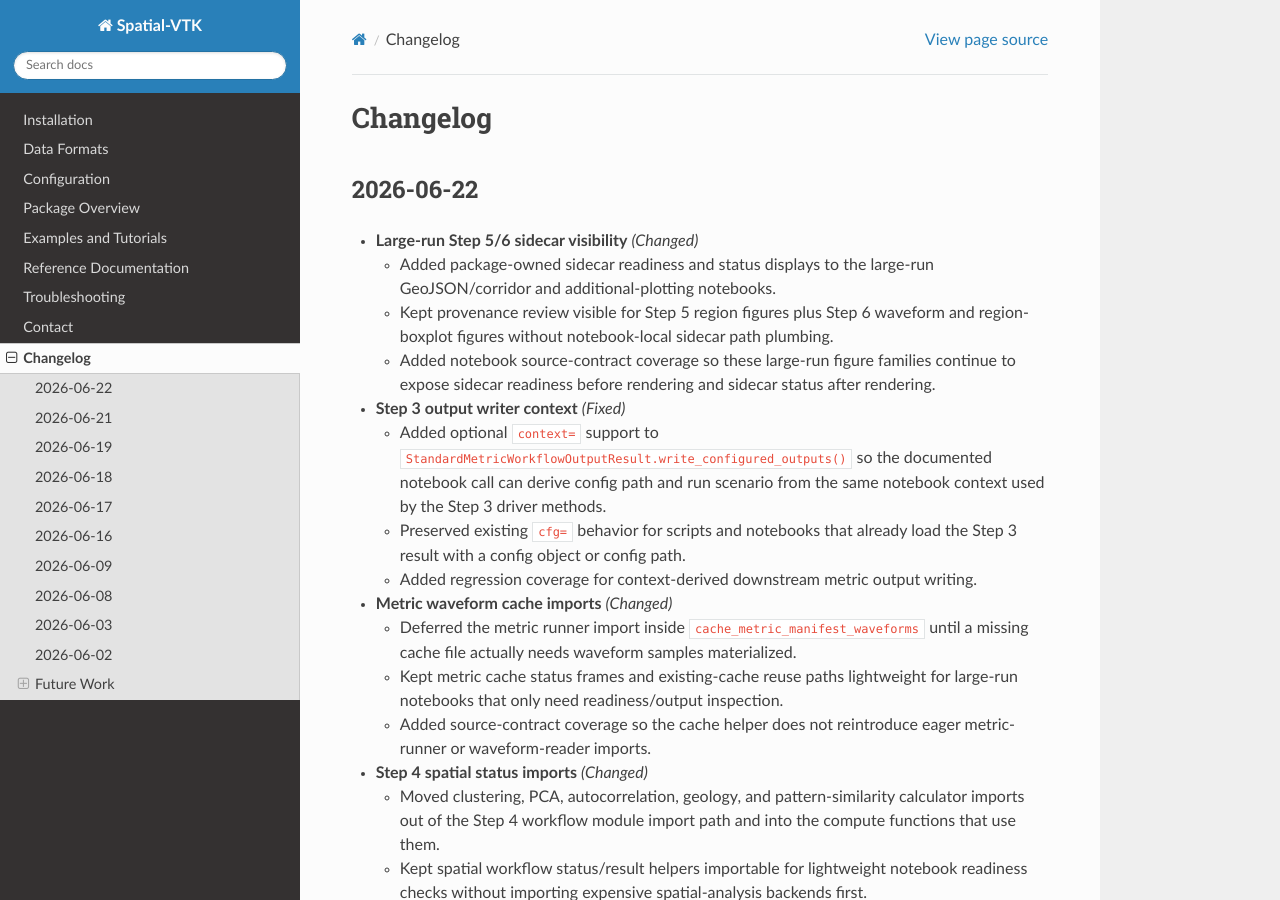
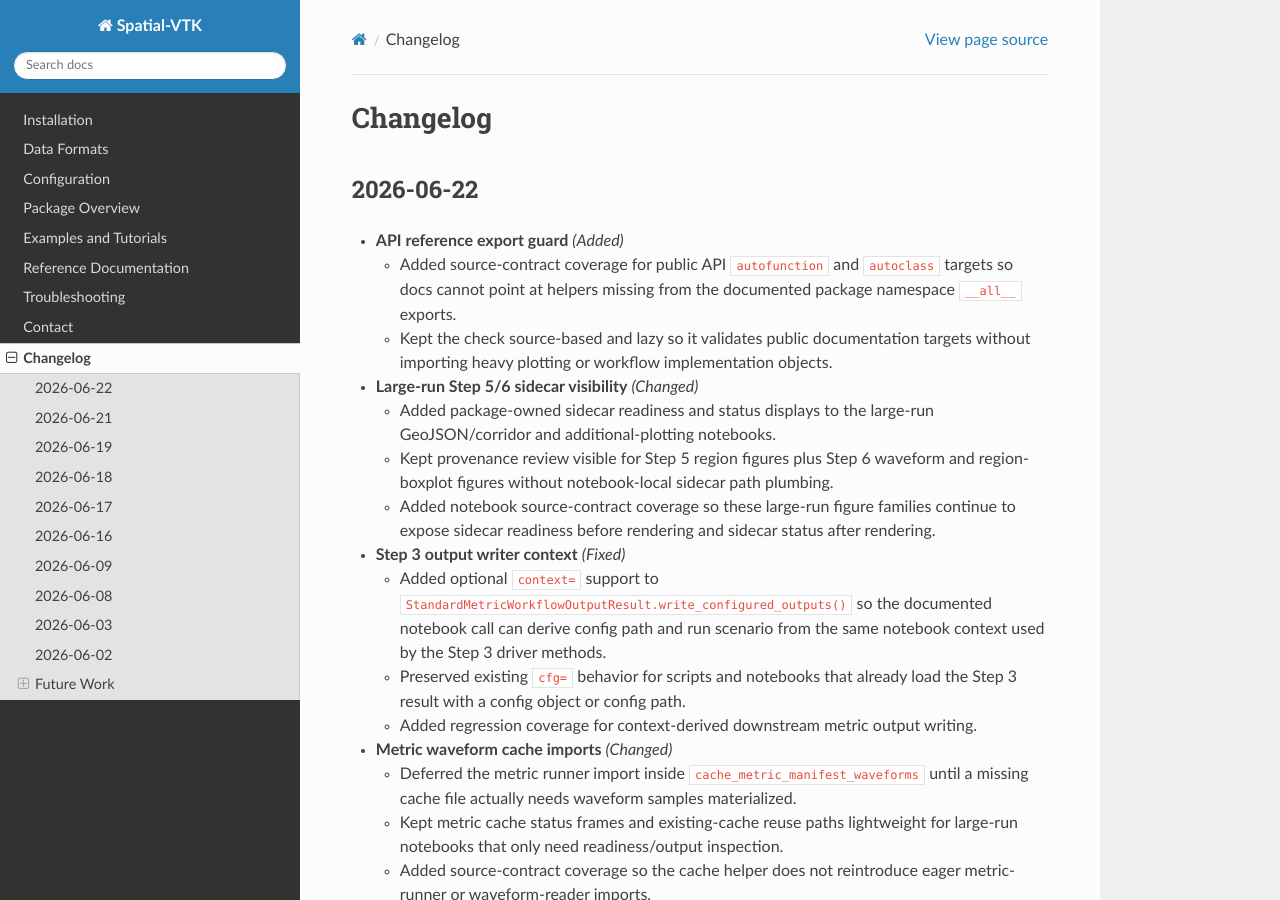
Before and after one commit to bcbirkel/spatial-vtk, a Sphinx documentation site: the page built from docs/changelog.rst, in a window 1280 px wide and 900 px high. Built offline with Sphinx 7.4.7 and the Read the Docs theme 3.1.0, drawn with Linux system fonts in a browser that asks for light colours.

Commit message:
Guard API autodoc targets against stale exports

```diff
--- a/docs/changelog.rst
+++ b/docs/changelog.rst
@@ -3,6 +3,15 @@ Changelog
 
 2026-06-22
 ----------
+
+- **API reference export guard** *(Added)*
+
+  - Added source-contract coverage for public API ``autofunction`` and
+    ``autoclass`` targets so docs cannot point at helpers missing from the
+    documented package namespace ``__all__`` exports.
+  - Kept the check source-based and lazy so it validates public documentation
+    targets without importing heavy plotting or workflow implementation
+    objects.
 
 - **Large-run Step 5/6 sidecar visibility** *(Changed)*
 
```
Also changed, not shown: 1 other file.
